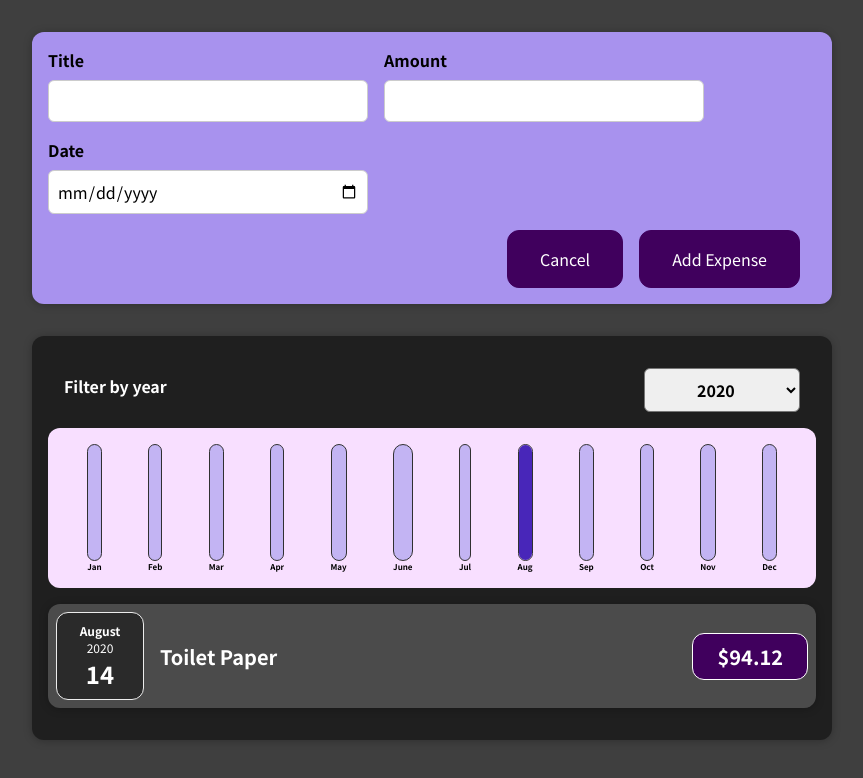
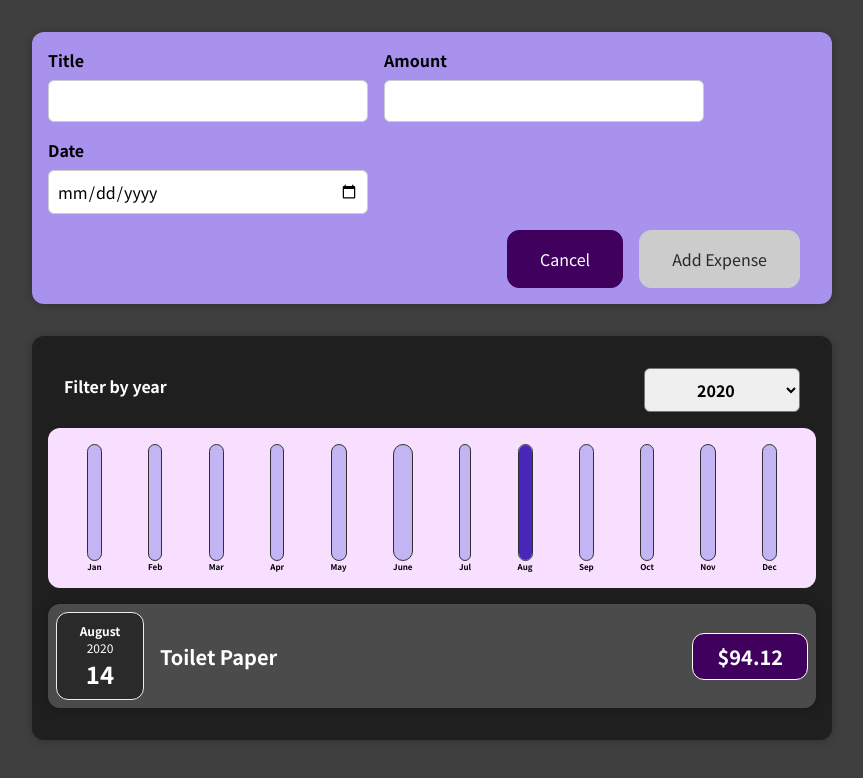
Before and after one commit to seyyednavid/Expense_Tracker_Frontend, a React (Create React App) app: page / in a window 1280 px wide. Both pictures are taken after a click on the button "Add New Expense". Shown: the top 778 px of the page, without its empty margins (208-1071 px from the left). Built offline with nearby package versions, Linux system fonts and the light colour scheme.

Commit message:
Adding validation for the the first input(title)

```diff
--- a/src/components/NewExpense/ExpenseForm.css
+++ b/src/components/NewExpense/ExpenseForm.css
@@ -24,3 +24,11 @@
 .new-expense__actions {
   text-align: right;
 }
+
+.error-text {
+  color: yellow;
+}
+
+.invalid input {
+  border: 2px solid #000;
+}
--- a/src/components/NewExpense/ExpenseForm.js
+++ b/src/components/NewExpense/ExpenseForm.js
@@ -4,44 +4,42 @@ import "./ExpenseForm.css";
 
 const ExpenseForm = (props) => {
   const [enteredTitle, setEnteredTitle] = useState("");
+  const [enteredTitleIsTouched, setEnteredTitleIsTouched] = useState(false);
+
   const [enteredAmount, setEnteredAmount] = useState("");
   const [enteredDate, setEnteredDate] = useState("");
-  // const [userInput, setUserInput] = useState({
-  //   enteredTitle: '',
-  //   enteredAmount: '',
-  //   enteredDate: '',
-  // });
+
+  const enteredTitleIsValid = enteredTitle.trim() !== "";
+  const titleIsInValid = !enteredTitleIsValid && enteredTitleIsTouched;
+
+  let formIsValid = false;
+
+  if (enteredTitleIsValid) {
+    formIsValid = true;
+  }
 
   const titleChangeHandler = (event) => {
     setEnteredTitle(event.target.value);
-    // setUserInput({
-    //   ...userInput,
-    //   enteredTitle: event.target.value,
-    // });
-    // setUserInput((prevState) => {
-    //   return { ...prevState, enteredTitle: event.target.value };
-    // });
+  };
+
+  const titleBlurHandler = (event) => {
+    setEnteredTitleIsTouched(true);
   };
 
   const amountChangeHandler = (event) => {
     setEnteredAmount(event.target.value);
-    // setUserInput({
-    //   ...userInput,
-    //   enteredAmount: event.target.value,
-    // });
   };
 
   const dateChangeHandler = (event) => {
     setEnteredDate(event.target.value);
-    // setUserInput({
-    //   ...userInput,
-    //   enteredDate: event.target.value,
-    // });
   };
 
   const submitHandler = (event) => {
     event.preventDefault();
-
+    setEnteredTitleIsTouched(true);
+    if (!enteredTitleIsValid) {
+      return;
+    }
     const expenseData = {
       title: enteredTitle,
       amount: enteredAmount,
@@ -50,24 +48,35 @@ const ExpenseForm = (props) => {
 
     props.onSaveExpenseData(expenseData);
     setEnteredTitle("");
+    setEnteredTitleIsTouched(false);
     setEnteredAmount("");
     setEnteredDate("");
   };
 
+  const titleInputClasses = titleIsInValid
+    ? "new-expense__control invalid"
+    : "new-expense__control";
+
   return (
     <form onSubmit={submitHandler}>
       <div className="new-expense__controls">
-        <div className="new-expense__control">
-          <label>Title</label>
+        <div className={titleInputClasses}>
+          <label htmlFor="title">Title</label>
           <input
+            id="title"
             type="text"
             value={enteredTitle}
             onChange={titleChangeHandler}
+            onBlur={titleBlurHandler}
           />
+          {titleIsInValid && (
+            <p className="error-text">Title must not be empty</p>
+          )}
         </div>
         <div className="new-expense__control">
-          <label>Amount</label>
+          <label htmlFor="amount">Amount</label>
           <input
+            id="amount"
             type="number"
             min="0.01"
             step="0.01"
@@ -76,8 +85,9 @@ const ExpenseForm = (props) => {
           />
         </div>
         <div className="new-expense__control">
-          <label>Date</label>
+          <label htmlFor="date">Date</label>
           <input
+            id="date"
             type="date"
             min="2019-01-01"
             max="2022-12-31"
@@ -90,7 +100,9 @@ const ExpenseForm = (props) => {
         <button type="button" onClick={props.onCancel}>
           Cancel
         </button>
-        <button type="submit">Add Expense</button>
+        <button disabled={!formIsValid} type="submit">
+          Add Expense
+        </button>
       </div>
     </form>
   );
--- a/src/components/NewExpense/newExpenses.css
+++ b/src/components/NewExpense/newExpenses.css
@@ -36,3 +36,13 @@
 .new-expense button.alternative:active {
   background-color: #ddb3f8;
 }
+
+
+button:disabled,
+button:disabled:hover,
+button:disabled:active {
+  background-color: #ccc;
+  color: #292929 !important;
+  border-color: #ccc;
+  cursor: not-allowed;
+}
```
